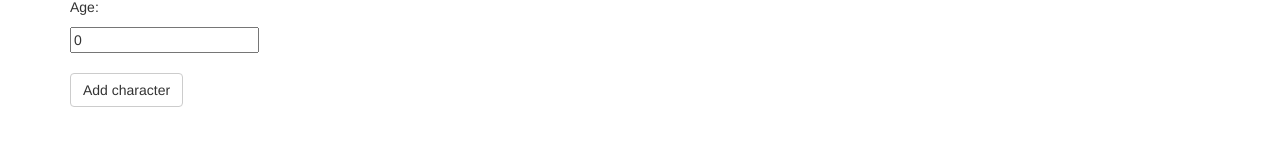
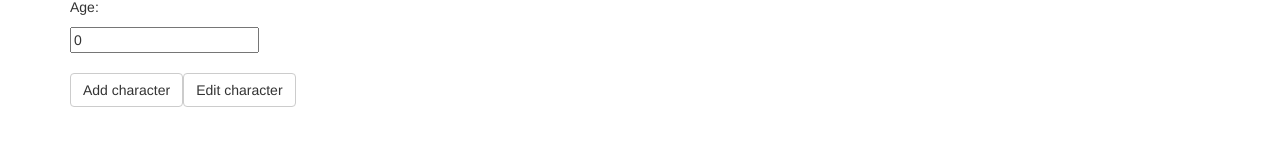
Before and after one commit to LeHaiDang67/reactjs_todolist, a React (Create React App) app: page / in a window 1280 px wide. Shown: the part 426-572 px from the top of the page. Built offline with nearby package versions, Linux system fonts and the light colour scheme.

Commit message:
re-add edit

```diff
--- a/src/App.js
+++ b/src/App.js
@@ -122,12 +122,12 @@ class App extends React.Component{
 
   editChar = (event) =>{
     event.preventDefault();
-    let editId = parseInt(event.target.value);
+    let editId = this.state.idChar;
     let indexOdject = this.state.characters.findIndex( item => item.id === editId);
     console.log(editId);
     console.log(indexOdject);
     this.state.characters[indexOdject].name = this.state.nameChar;
-    // this.state.characters[indexOdject].age = parseInt(this.state.ageChar);
+    this.state.characters[indexOdject].age = parseInt(this.state.ageChar);
     console.log(this.state.characters[indexOdject]);
 
     this.forceUpdate();
@@ -145,7 +145,7 @@ class App extends React.Component{
 
     return(
       <>
-       <TableCharacter listChar = {this.state.characters} changeName ={this.changeName} getCharacter ={this.editChar} deleteCharacter = {this.deleteChar}/>
+       <TableCharacter listChar = {this.state.characters} changeName ={this.changeName} getCharacter ={this.getChar} deleteCharacter = {this.deleteChar}/>
 
         <br/>
         <form >
@@ -155,13 +155,13 @@ class App extends React.Component{
                 <input type="text"  onChange={this.changeId} value={this.state.idChar}  readOnly/>
                 <br/><br/>
                 <p>Name:</p>
-                <input type="text"  ref={this.myRef} onChange={this.changeName}  placeholder="Input character'name"/>
+                <input type="text"  ref={this.myRef} onChange={this.changeName} value={this.state.nameChar}  placeholder="Input character'name"/>
                 <p>{this.state.message}</p>
                 <p>Age:</p>
                 <input type="text"  onChange={this.changeAge} value={this.state.ageChar} placeholder="Input characte'age"/>
                 <br/><br/>
                 <button className="btn btn-default" type="submit" onClick={this.addChar}>Add character</button>
-
+                <button className="btn btn-default" type="submit" onClick={this.editChar}>Edit character</button>
 
             </div>
 
```
